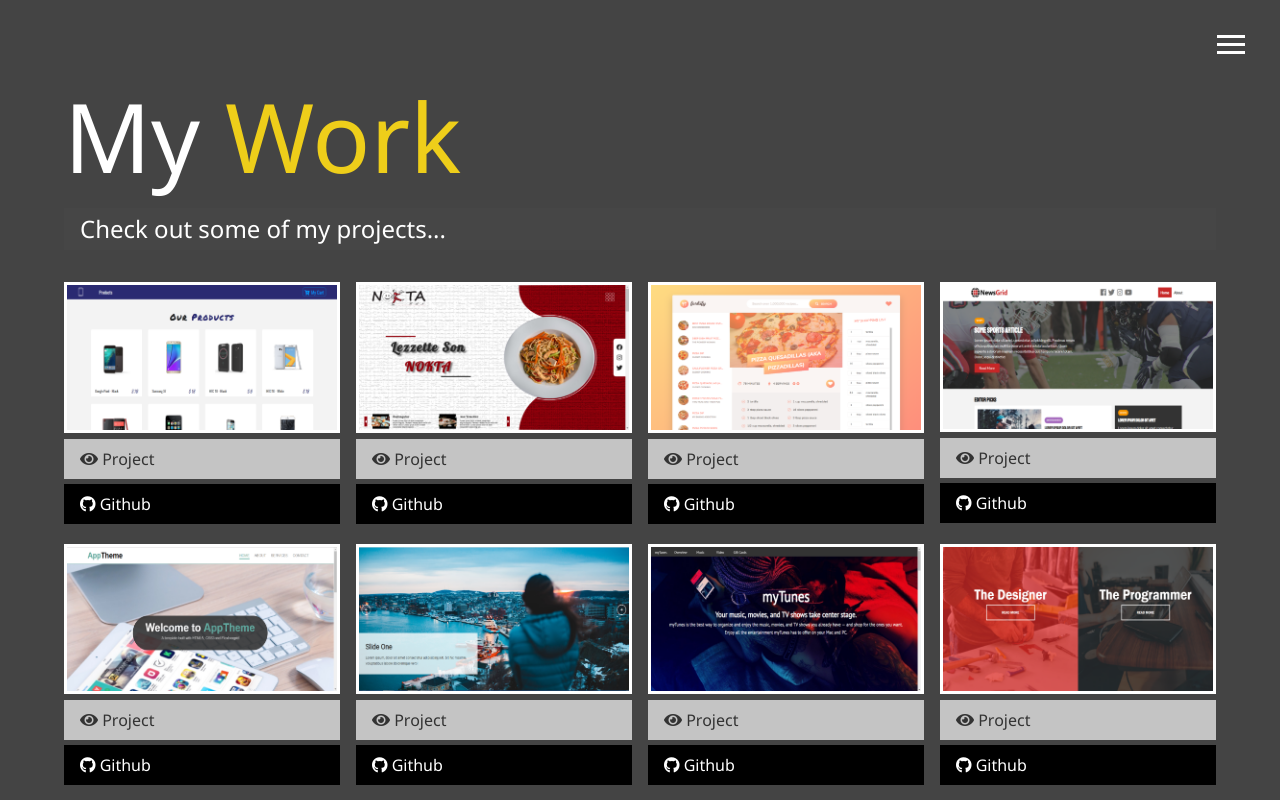
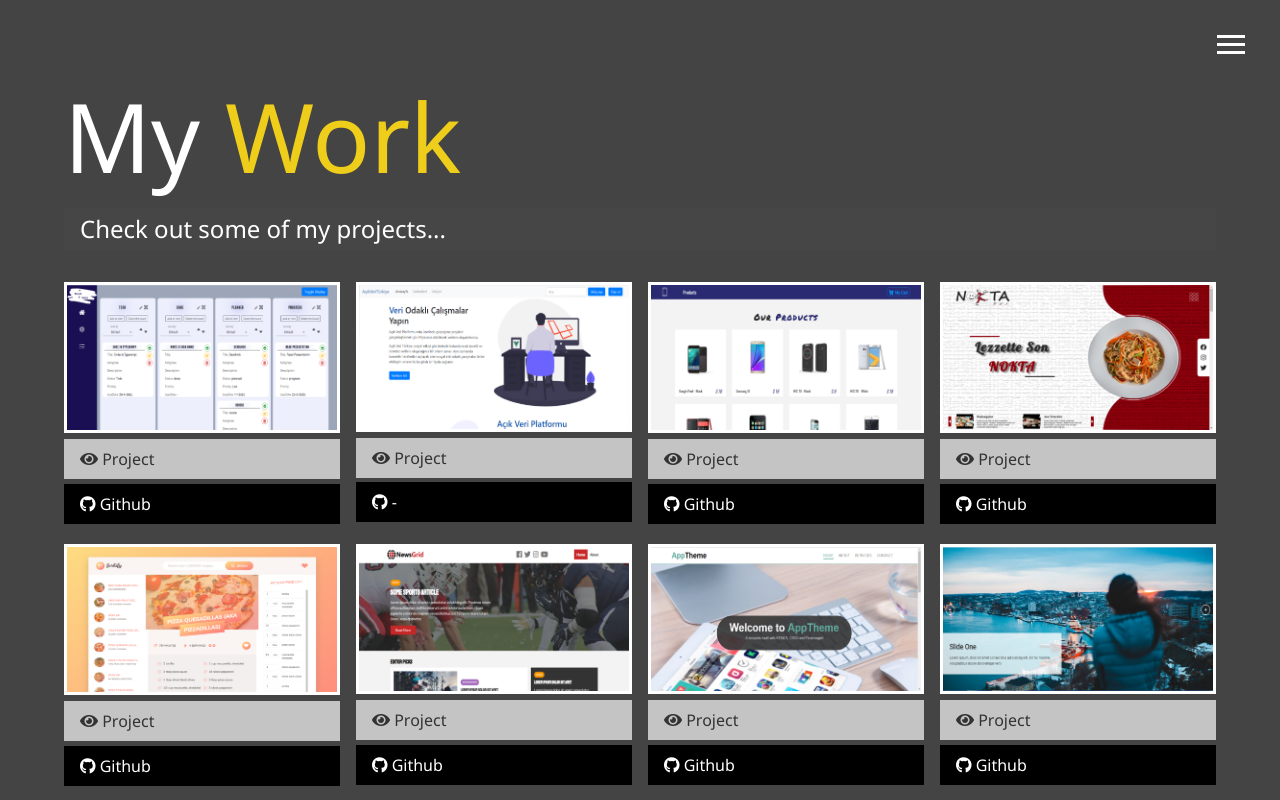
Before and after one commit to burak-selvi/my-portfolio, a plain HTML site: page work.html in a window 1280 px wide. Shown: the top 800 px of the page. Drawn offline with Linux system fonts and the light colour scheme.

Commit message:
works updated

```diff
--- a/css/main.css
+++ b/css/main.css
@@ -99,7 +99,7 @@
 .menu-branding .portrait {
   width: 250px;
   height: 250px;
-  background: url("../img/portrait.jpg");
+  background: url("../img/profil.jpg");
   background-size: cover;
   border-radius: 50%;
   border: 3px solid #eece1a;
@@ -429,7 +429,7 @@ main#home h1 {
             transform: translate3d(100%, 0, 0);
   }
   .menu-branding .portrait {
-    background: url("../img/portrait.jpg");
+    background: url("../img/profil.jpg");
     background-size: cover;
     width: 150px;
     height: 150px;
--- a/work.html
+++ b/work.html
@@ -45,6 +45,28 @@
       Check out some of my projects...
     </h2>
     <div class="projects">
+      <div class="item">
+        <a href="https://brkslv-todo-project.netlify.app" target="_blank">
+          <img src="img/projects/todo.png" alt="Project" />
+        </a>
+        <a href="https://brkslv-todo-project.netlify.app" class="btn-light" target="_blank">
+          <i class="fas fa-eye"></i> Project
+        </a>
+        <a href="https://github.com/burak-selvi/todo-board-project" class="btn-dark" target="_blank">
+          <i class="fab fa-github"></i> Github
+        </a>
+      </div>
+      <div class="item">
+        <a href="https://test.acikveriturkiye.org" target="_blank">
+          <img src="img/projects/acikveri.png" alt="Project" />
+        </a>
+        <a href="https://test.acikveriturkiye.org" class="btn-light" target="_blank">
+          <i class="fas fa-eye"></i> Project
+        </a>
+        <a href="https://test.acikveriturkiye.org" class="btn-dark" target="_blank">
+          <i class="fab fa-github"></i> -
+        </a>
+      </div>
       <div class="item">
         <a href="https://brkslv-react-phone-store.netlify.com" target="_blank">
           <img src="img/projects/phonestore.png" alt="Project" />
```
Also changed, not shown: about.html (+1 -1 lines), img/portrait.jpg (deleted), img/profil.jpg (added), img/projects/acikveri.png (added), img/projects/todo.png (added).
